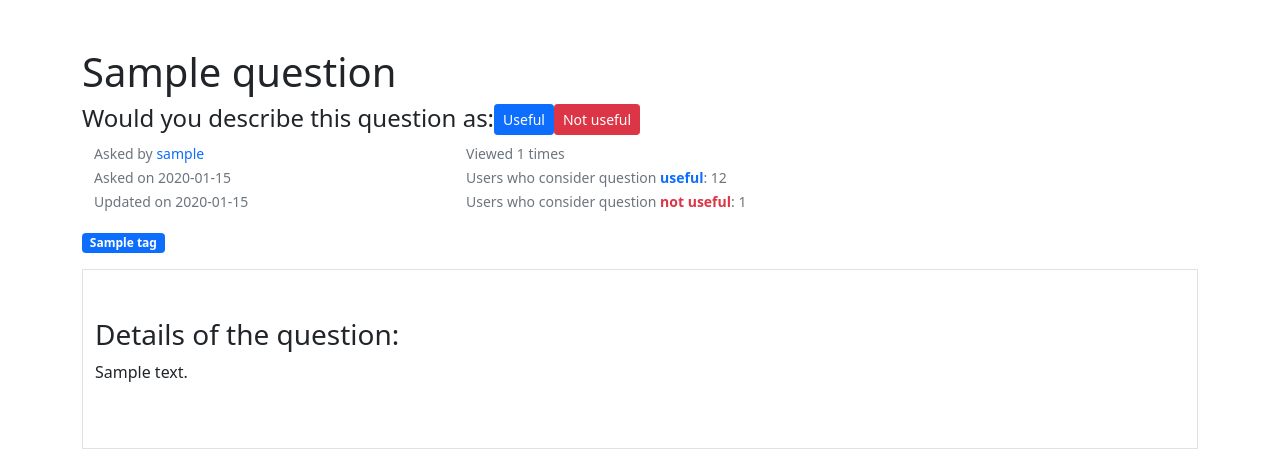
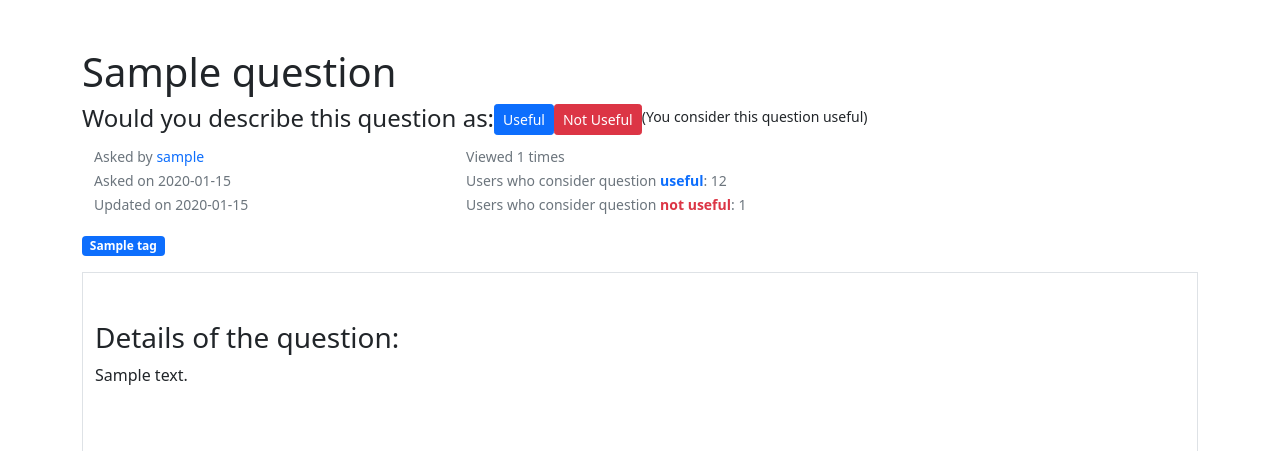
Before and after one commit to Andrew-157/flask_project_1, a Flask app: page /questions/1/ in a window 1280 px wide. Shown: the part 56-507 px from the top of the page. Run offline with Flask 3, Linux system fonts and the light colour scheme; a user stored in the database is signed in; tables that the repository leaves empty hold one stand-in row (values such as "Sample post").

Commit message:
Vote for question

```diff
--- a/app/main.py
+++ b/app/main.py
@@ -28,6 +28,41 @@ def split_tags_string(tags: str):
             tags_list[index] = '-'.join(tag.split(' '))
 
     return tags_list
+
+
+def upvote_downvote_question(question_id: int, user_id: int, is_upvote: bool):
+    # pass to this function only existing questions
+    # and authenticated users
+    existing_vote = db.session.query(QuestionVote).\
+        filter((QuestionVote.user_id == user_id) &
+               QuestionVote.question_id == question_id).first()
+    if not existing_vote:
+        vote = QuestionVote(user_id=user_id,
+                            question_id=question_id,
+                            is_upvote=is_upvote)
+        db.session.add(vote)
+        db.session.commit()
+        return None
+
+    if existing_vote:
+        if existing_vote.is_upvote == True:
+            if is_upvote == True:
+                db.session.delete(existing_vote)
+                db.session.commit()
+                return None
+            elif is_upvote == False:
+                existing_vote.is_upvote = False
+                db.session.commit()
+                return None
+        elif existing_vote.is_upvote == False:
+            if is_upvote == False:
+                db.session.delete(existing_vote)
+                db.session.commit()
+                return None
+            elif is_upvote == True:
+                existing_vote.is_upvote = True
+                db.session.commit()
+                return None
 
 
 @bp.route('/')
@@ -153,7 +188,7 @@ def update_question(id):
             tag_objects = []
             for tag in tags:
                 existing_tag = db.session.execute(
-                    db.select(Tag).filter_by(name=tag)).scalar_one_or_none()
+                    db.select(Tag).filter_by(name=tag)).first()
                 if existing_tag:
                     tag_objects.append(existing_tag)
                 else:
@@ -195,7 +230,58 @@ def question_detail(id):
             db.session.add(question_views_obj)
             db.session.commit()
 
-    return render_template('main/question_detail.html', question=question)
+        voting_status = db.session.query(QuestionVote).filter(
+            (QuestionVote.question_id == question.id) &
+            (QuestionVote.user_id == current_user.id)
+        ).first()
+
+        return render_template('main/question_detail.html', question=question,
+                               voting_status=voting_status)
+    else:
+        voting_status = None
+
+    return render_template('main/question_detail.html', question=question,
+                           voting_status=voting_status)
+
+
+@bp.route('/questions/<int:id>/upvote/', methods=['POST', 'GET'])
+def upvote_question(id):
+    if request.method == 'POST':
+        question = db.session.query(Question).filter_by(id=id).first()
+
+        if not question:
+            return render_template('nonexistent.html')
+
+        if not current_user.is_authenticated:
+            flash('You have to authenticate to vote for a question', 'info')
+        else:
+            upvote_downvote_question(question_id=question.id,
+                                     user_id=current_user.id, is_upvote=True)
+
+        return redirect(url_for('main.question_detail', id=question.id))
+
+    elif request.method == 'GET':
+        return render_template('main/not_allowed.html')
+
+
+@bp.route('/questions/<int:id>/downvote/', methods=['POST', 'GET'])
+def downvote_question(id):
+    if request.method == 'POST':
+        question = db.session.query(Question).filter_by(id=id).first()
+
+        if not question:
+            return render_template('nonexistent.html')
+
+        if not current_user.is_authenticated:
+            flash('You have to authenticate to vote for a question', 'info')
+        else:
+            upvote_downvote_question(question_id=question.id,
+                                     user_id=current_user.id, is_upvote=False)
+
+        return redirect(url_for('main.question_detail', id=question.id))
+
+    elif request.method == 'GET':
+        return render_template('main/not_allowed.html')
 
 
 @bp.route('/tags/<tag>/', methods=['GET'])
--- a/app/templates/main/question_detail.html
+++ b/app/templates/main/question_detail.html
@@ -5,14 +5,19 @@
     <h1>{{ question.title }}</h1>
     <div class="btn-group btn-group-lg">
         <h4>Would you describe this question as:</h4>
-        <form action="" method="post">
+        <form action="{{ url_for('main.upvote_question', id=question.id) }}" method="post">
             <input type="hidden" name="csrf_token" value="{{ csrf_token() }}" />
             <button class="btn btn-primary btn-sm">Useful</button>
         </form>
-        <form action="" method="post">
+        <form action="{{ url_for('main.downvote_question', id=question.id) }}" method="post">
             <input type="hidden" name="csrf_token" value="{{ csrf_token() }}" />
-            <button class="btn btn-danger btn-sm">Not useful</button>
+            <button class="btn btn-danger btn-sm">Not Useful</button>
         </form>
+        {% if voting_status.is_upvote == True %}
+        <p><small>(You consider this question useful)</small></p>
+        {% elif voting_status.is_upvote == False %}
+        <p><small>(You consider this question not useful)</small></p>
+        {% endif %}
     </div>
     <div class="container">
         <div class="row">
```
